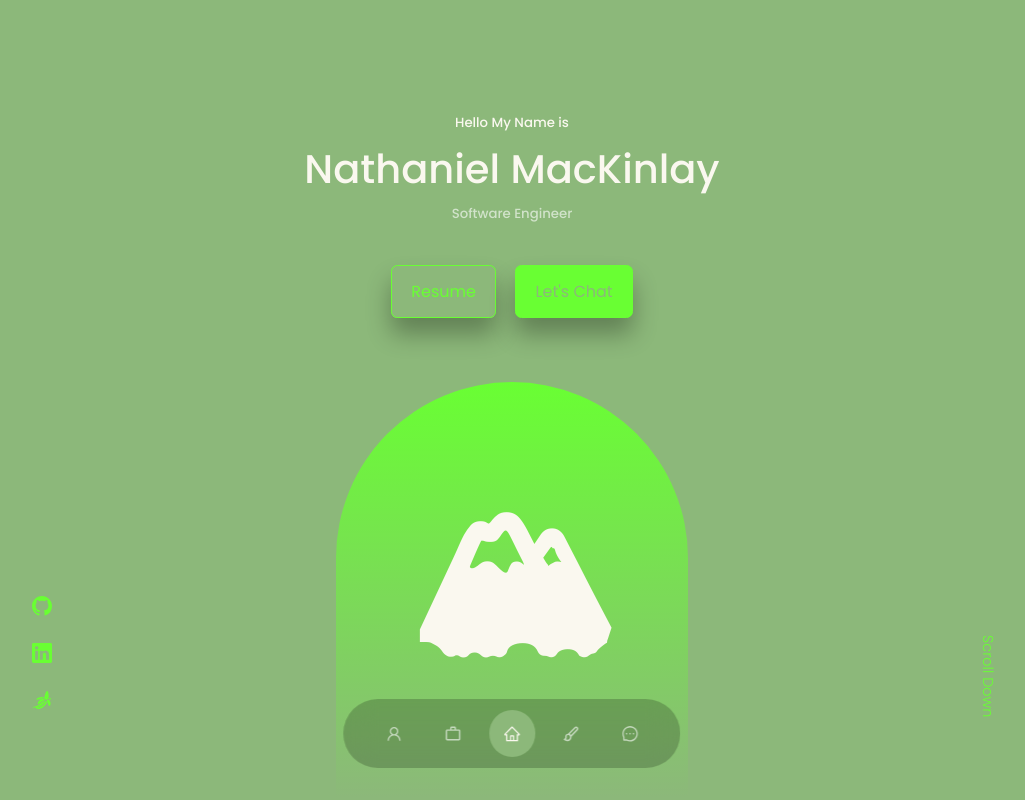
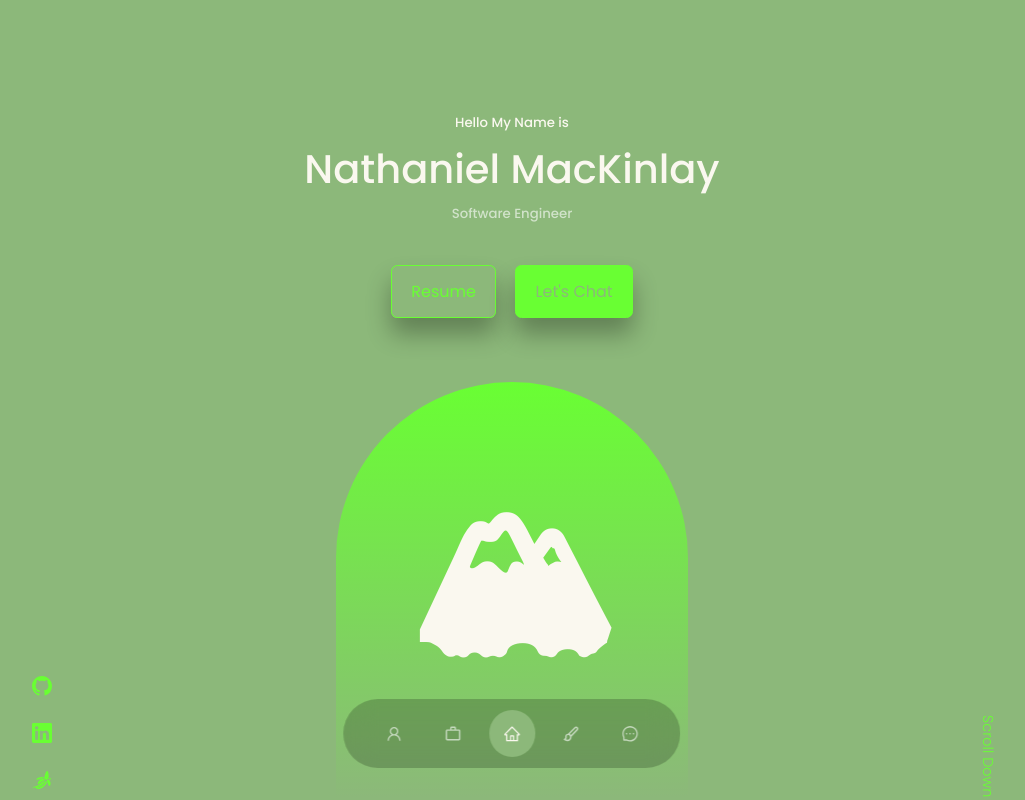
Before and after one commit to nathy-dev/njmackinlay.com, a React (Create React App) app: page / in a window 1280 px wide. Shown: the top 800 px of the page, without its empty margins (128-1153 px from the left). Built offline with nearby package versions, Linux system fonts and the light colour scheme.

Commit message:
updated sizes

```diff
--- a/src/components/about/About.css
+++ b/src/components/about/About.css
@@ -119,7 +119,8 @@
 
 @media screen and (max-width: 600px) {
     #about {
-        height: 100vh;
+        padding-bottom: 2rem;
+        height: max-content;
     }
 
     .about__me {
--- a/src/components/header/Header.css
+++ b/src/components/header/Header.css
@@ -1,5 +1,5 @@
 header {
-    height: 100vh;
+    height: 110vh;
     padding-top: 7rem;
     overflow: hidden;
 }
```
